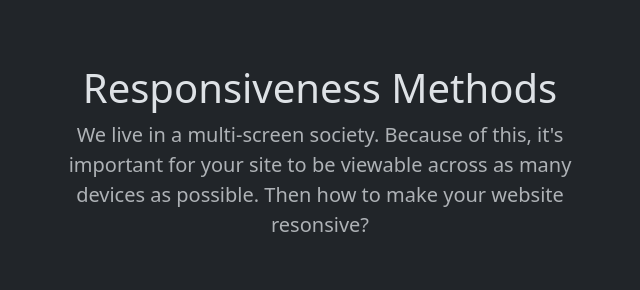
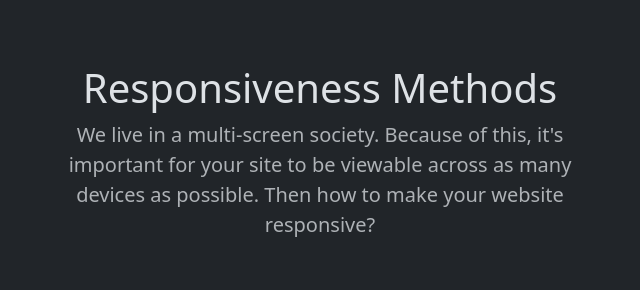
Before and after one commit to maybestcoding/Resoponsive-methods, a plain HTML site: page index.html in a window 1280 px wide. Shown: the top 290 px of the page, 320-960 px from the left. Drawn offline with nearby package versions, Linux system fonts and the light colour scheme.

Commit message:
Update index.html

```diff
--- a/index.html
+++ b/index.html
@@ -23,7 +23,7 @@
       <h1 class="fw-light">Responsiveness Methods</h1>
       <p class="lead text-muted">We live in a multi-screen society. Because of this,
         it's important for your site to be viewable across as many devices as possible.
-        Then how to make your website resonsive?
+        Then how to make your website responsive?
         </p>
     </div>
   </div>
```
